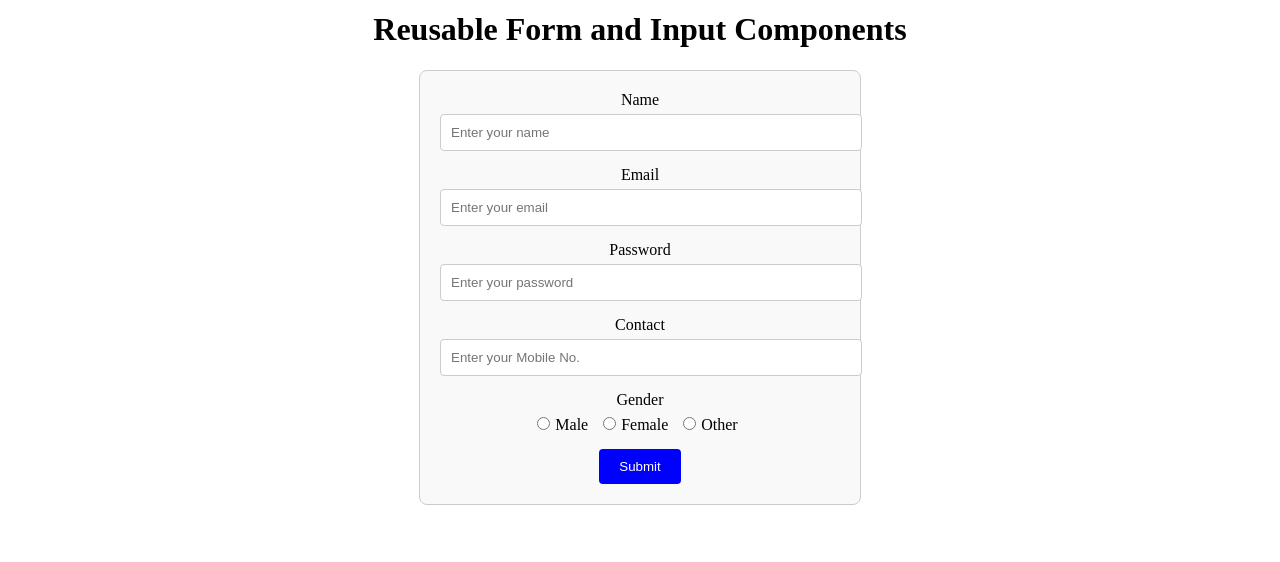
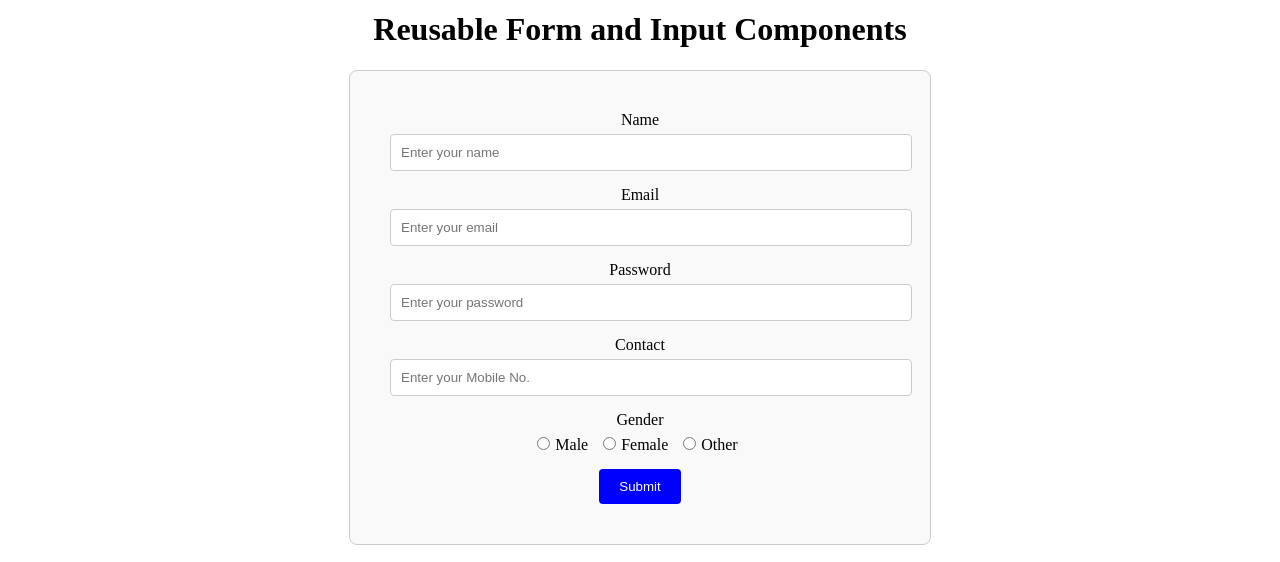
Before and after one commit to AVASH-github/REACT_PRAC, a React (Create React App) app in the folder react_prac/: page / in a window 1280 px wide. Shown: the part 862-1424 px from the top of the page. Before the commit the page ends 1387 px from the top, so only its background shows below. Built offline with nearby package versions, Linux system fonts and the light colour scheme.

Commit message:
form updated

```diff
--- a/react_prac/src/Form.jsx
+++ b/react_prac/src/Form.jsx
@@ -6,10 +6,10 @@ function Form({ onSubmit, children, style }) {
     <form
       onSubmit={onSubmit}
       style={{
-        padding: "20px",
+        padding: "40px",
         border: "1px solid #ccc",
         borderRadius: "8px",
-        maxWidth: "400px",
+        maxWidth: "500px",
         margin: "20px auto",
         backgroundColor: "#f9f9f9",
         ...style,
```
Also changed, not shown: 1 other file (tests, documents, lock files or other folders).
